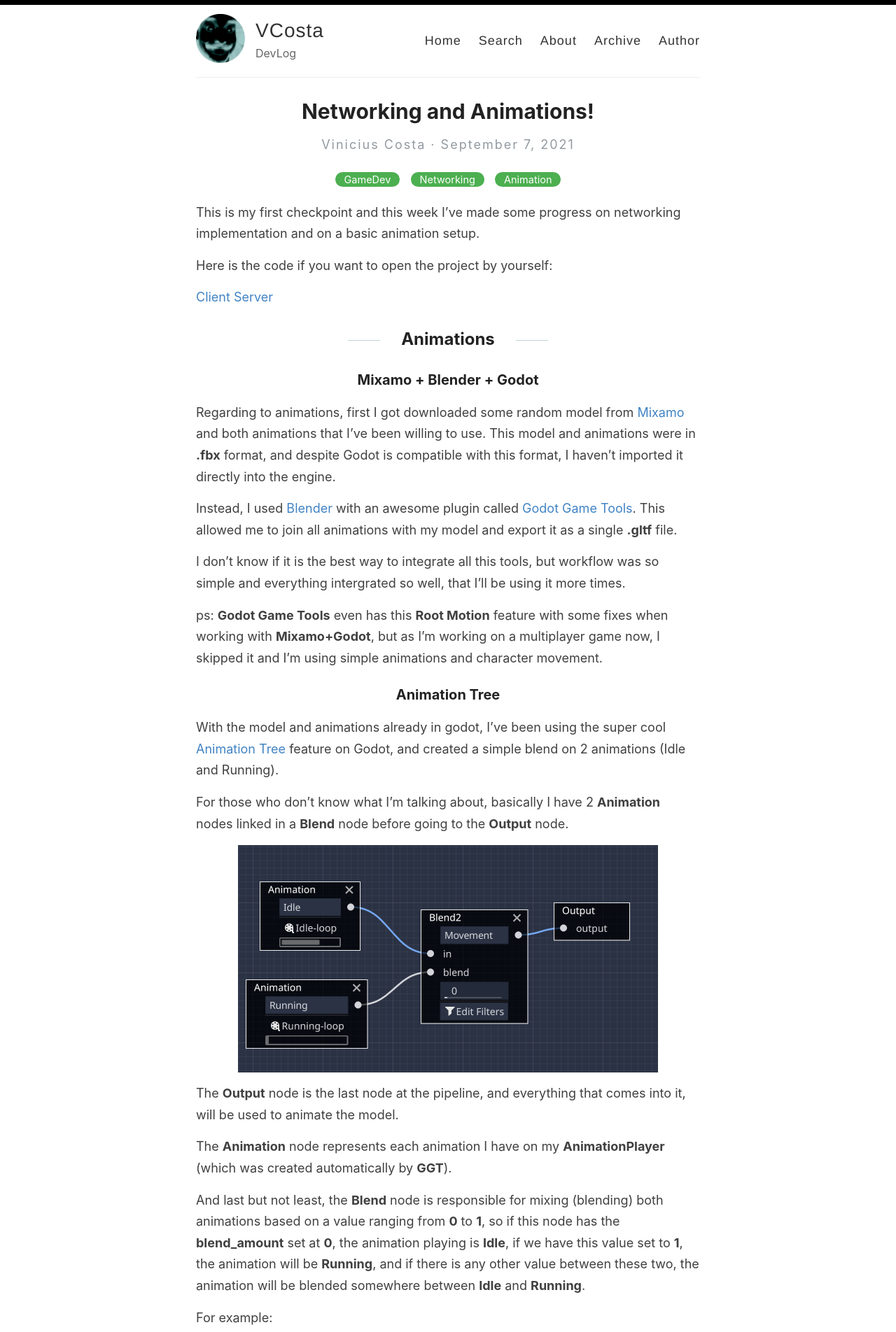
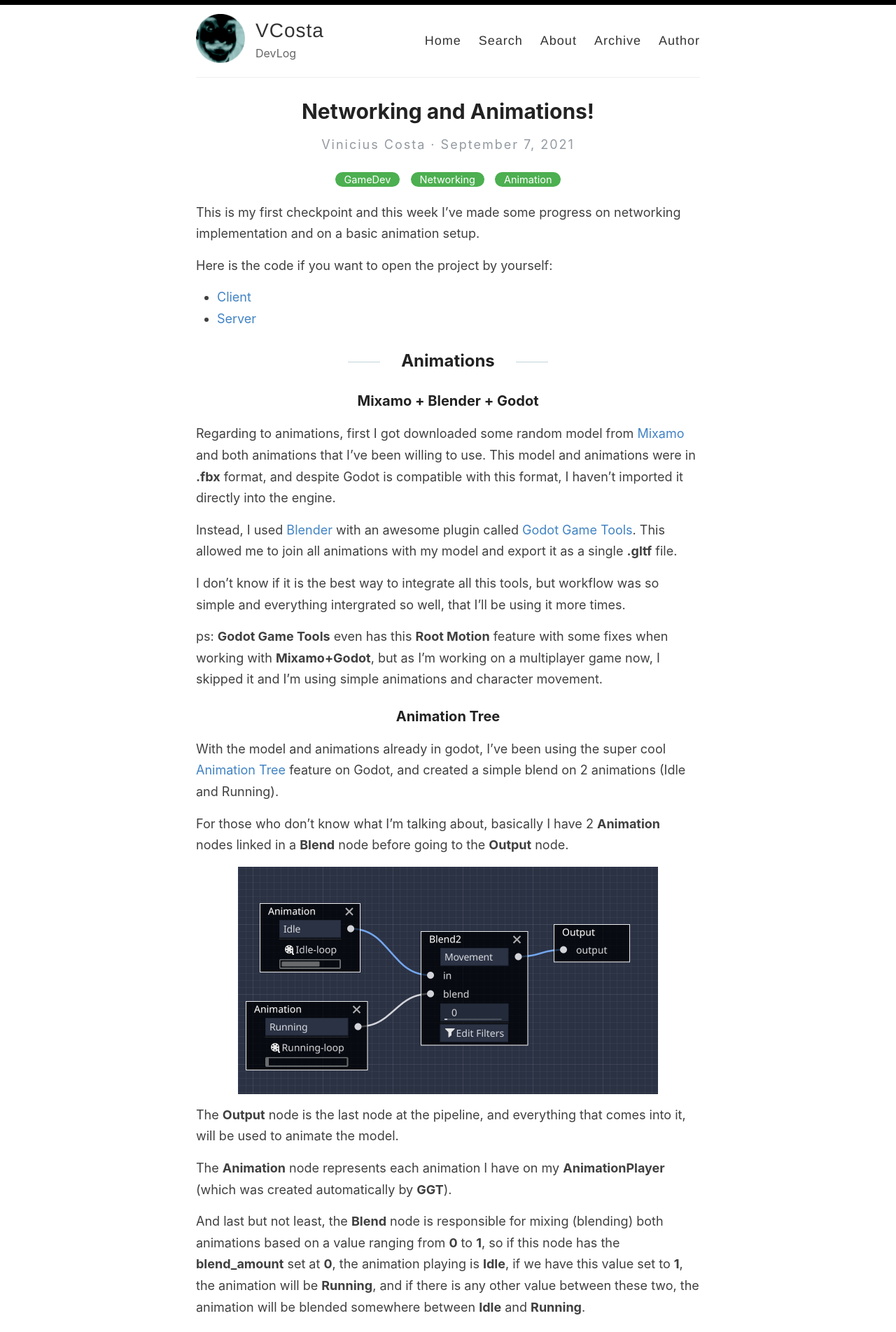
Before and after one commit to vc0sta/devlog.vcosta.dev, a Jekyll site: the page built from _posts/2021-09-07-networking-and-animation.md, in a window 1280 px wide. Shown: the top 1904 px of the page at 70% size. Built offline with Jekyll 4.4.1, drawn with Linux system fonts in a browser that asks for light colours.

```diff
--- a/_posts/2021-09-07-networking-and-animation.md
+++ b/_posts/2021-09-07-networking-and-animation.md
@@ -8,8 +8,8 @@ This is my first checkpoint and this week I've made some progress on networking
 
 Here is the code if you want to open the project by yourself:
 
-[Client](https://github.com/vc0sta/BlightDoor/)
-[Server](https://github.com/vc0sta/BlightDoor-Server)
+- [Client](https://github.com/vc0sta/BlightDoor/)
+- [Server](https://github.com/vc0sta/BlightDoor-Server)
 
 ## Animations
 
```
